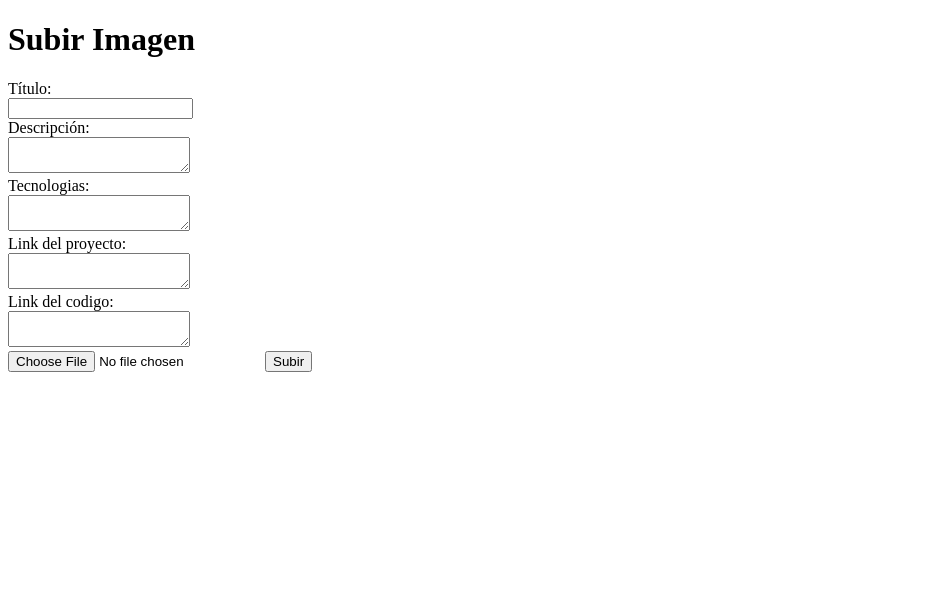
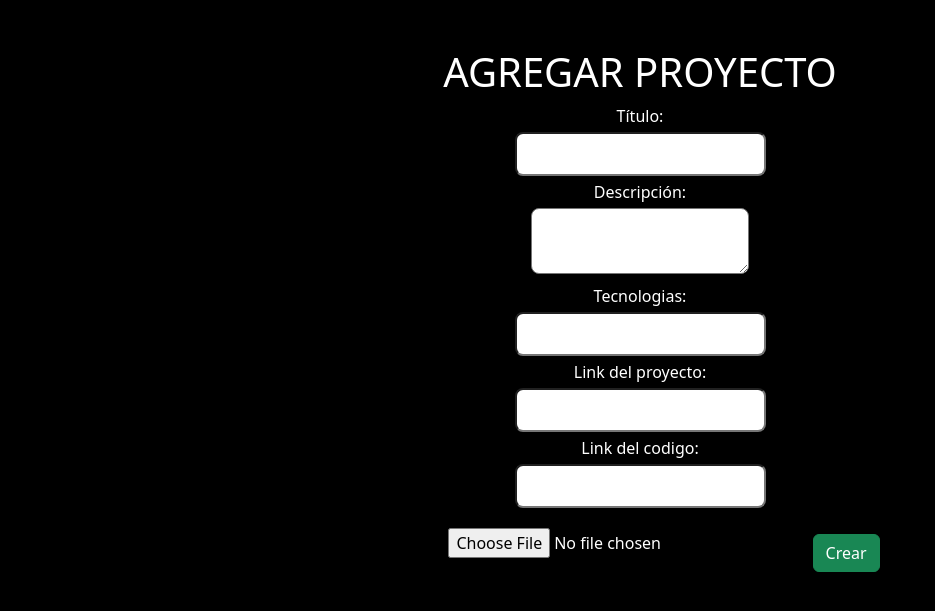
Before and after one commit to Yamizaki/FlaskToRender, a Flask app: page / in a window 1280 px wide. Shown: the top 611 px of the page, without its empty margins (0-935 px from the left). Run offline with Flask 3, Linux system fonts and the light colour scheme.

Commit message:
Update index.html

```diff
--- a/templates/index.html
+++ b/templates/index.html
@@ -1,34 +1,46 @@
 <!DOCTYPE html>
 <html lang="en">
-<head>
-    <meta charset="UTF-8">
-    <meta name="viewport" content="width=device-width, initial-scale=1.0">
+  <head>
+    <meta charset="UTF-8" />
+    <meta name="viewport" content="width=device-width, initial-scale=1.0" />
+    <link
+      href="https://cdn.jsdelivr.net/npm/bootstrap@5.3.3/dist/css/bootstrap.min.css"
+      rel="stylesheet"
+      integrity="sha384-QWTKZyjpPEjISv5WaRU9OFeRpok6YctnYmDr5pNlyT2bRjXh0JMhjY6hW+ALEwIH"
+      crossorigin="anonymous"
+    />
     <title>Subir Imagen</title>
-</head>
-<body>
-    <h1>Subir Imagen</h1>
-    <form action="/todo/create" method="post" enctype="multipart/form-data">
+  </head>
+  <body class="bg-black  text-white  text-center mt-5">
 
-        <label for="title">Título:</label><br>
-        <input type="text" id="title" name="title"><br>
+    <div >
+      <h1>AGREGAR PROYECTO</h1>
+      <form action="/todo/create" class="bg-black  " method="post" enctype="multipart/form-data">
+        <label for="title">Título:</label><br />
+        <input type="text" id="title" name="title" class="rounded-3 p-2  my-1" /><br />
 
-        <label for="description">Descripción:</label><br>
-        <textarea id="description" name="description"></textarea><br>
+        <label for="description">Descripción:</label><br />
+        <textarea id="description" name="description"  class="rounded-3 p-2 my-1"></textarea><br />
 
-        <label for="technologies">Tecnologias:</label><br>
-        <textarea id="technologies" name="technologies"></textarea><br>
+        <label for="technologies">Tecnologias:</label><br />
+        <input id="technologies" name="technologies" class="rounded-3 p-2 my-1"></input><br />
 
-        <label for="proyect_link">Link del proyecto:</label><br>
-        <textarea id="proyect_link" name="proyect_link"></textarea><br>
+        <label for="proyect_link">Link del proyecto:</label><br />
+        <input id="proyect_link" name="proyect_link" class="rounded-3 p-2 my-1"></input><br />
 
-        <label for="code_source">Link del codigo:</label><br>
-        <textarea id="code_source" name="code_source"></textarea><br>
+        <label for="code_source">Link del codigo:</label><br />
+        <input id="code_source" name="code_source" class="rounded-3 p-2 my-1"></input><br />
+
+        <input type="file" name="file" accept="image/*" class=" px-5 mt-3" />
+        <button type="submit" class="btn btn-success mt-3 ">Crear</button>
+      </form>
+    </div>
 
 
-
-
-        <input type="file" name="file" accept="image/*">
-        <button type="submit">Subir</button>
-    </form>
-</body>
+    <script
+      src="https://cdn.jsdelivr.net/npm/bootstrap@5.3.3/dist/js/bootstrap.bundle.min.js"
+      integrity="sha384-YvpcrYf0tY3lHB60NNkmXc5s9fDVZLESaAA55NDzOxhy9GkcIdslK1eN7N6jIeHz"
+      crossorigin="anonymous"
+    ></script>
+  </body>
 </html>
```
